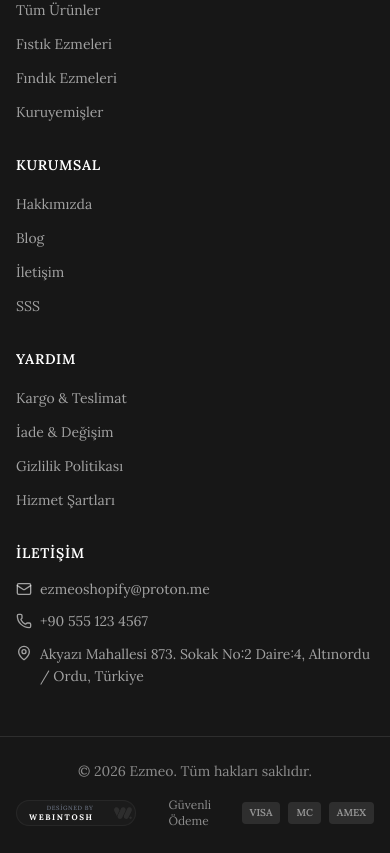
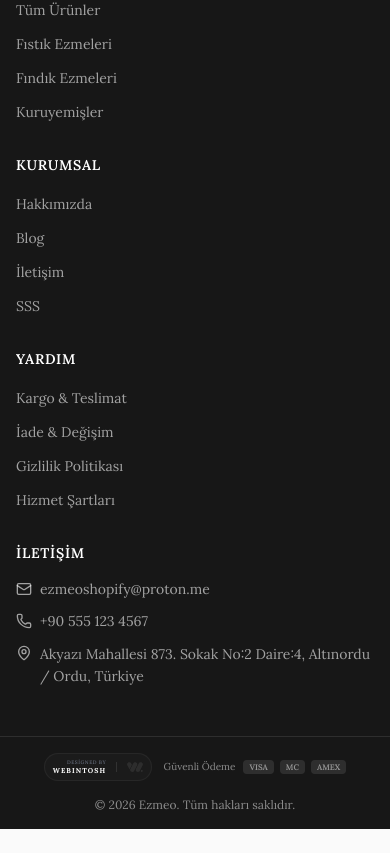
Before and after one commit to Webintoshi/ezmeo, a Next.js app: page / in a window 390 px wide. Shown: the part 2385-3238 px from the top of the page. After the commit the page ends 3214 px from the top, so only its background shows below. Built offline with nearby package versions, Linux system fonts and the light colour scheme; no server answers; the database is empty.

Commit message:
fix: footer mobil duzeltme

```diff
--- a/components/layout/Footer.tsx
+++ b/components/layout/Footer.tsx
@@ -221,35 +221,35 @@ export function Footer() {
 
       {/* Bottom Bar - Minimal */}
       <div className="border-t border-white/10">
-        <div className="container mx-auto px-4 py-6">
-          <div className="flex flex-col md:flex-row justify-between items-center gap-4 text-sm text-white/50">
-            <p>
+        <div className="container mx-auto px-4 py-4 md:py-6">
+          <div className="flex flex-col md:flex-row justify-between items-center gap-4 md:gap-6 text-xs md:text-sm text-white/50">
+            <p className="text-center md:text-left order-2 md:order-1">
               © {currentYear} {SITE_NAME}. Tüm hakları saklıdır.
             </p>
-            <div className="flex items-center gap-4">
+            <div className="flex flex-wrap justify-center items-center gap-3 md:gap-4 order-1 md:order-2">
               <a
                 href="https://webintoshi.com/"
                 target="_blank"
                 rel="noopener noreferrer"
-                className="group flex items-center gap-2 px-3 py-1 rounded-full border border-white/5 bg-white/[0.02] hover:bg-white/[0.05] hover:border-white/10 transition-all duration-300"
+                className="group flex items-center gap-2 px-2 md:px-3 py-1.5 rounded-full border border-white/5 bg-white/[0.02] hover:bg-white/[0.05] hover:border-white/10 transition-all duration-300"
               >
                 <div className="flex flex-col items-end">
-                  <span className="text-[6px] font-medium tracking-widest text-gray-500 uppercase leading-none mb-0.5">Designed by</span>
-                  <span className="text-[8px] font-bold tracking-[0.2em] text-white leading-none group-hover:text-gray-200 transition-colors">WEBINTOSH</span>
+                  <span className="text-[5px] md:text-[6px] font-medium tracking-widest text-gray-500 uppercase leading-none mb-0.5">Designed by</span>
+                  <span className="text-[7px] md:text-[8px] font-bold tracking-[0.15em] md:tracking-[0.2em] text-white leading-none group-hover:text-gray-200 transition-colors">WEBINTOSH</span>
                 </div>
-                <div className="h-3 w-[1px] bg-white/10 mx-0.5"></div>
+                <div className="h-2.5 md:h-3 w-[1px] bg-white/10 mx-0.5"></div>
                 <img
                   src="/webintosh%20logo.svg"
                   alt="Webintosh"
-                  className="h-3 w-auto opacity-80 group-hover:opacity-100 group-hover:scale-110 transition-all duration-300"
+                  className="h-2.5 md:h-3 w-auto opacity-80 group-hover:opacity-100 group-hover:scale-110 transition-all duration-300"
                 />
               </a>
-              <div className="flex items-center gap-2 ml-4">
-                <span className="text-xs">Güvenli Ödeme</span>
-                <div className="flex gap-2">
-                  <div className="px-2 py-1 bg-white/10 rounded text-[10px] font-semibold">VISA</div>
-                  <div className="px-2 py-1 bg-white/10 rounded text-[10px] font-semibold">MC</div>
-                  <div className="px-2 py-1 bg-white/10 rounded text-[10px] font-semibold">AMEX</div>
+              <div className="flex items-center gap-2">
+                <span className="text-[10px] md:text-xs">Güvenli Ödeme</span>
+                <div className="flex gap-1.5 md:gap-2">
+                  <div className="px-1.5 md:px-2 py-0.5 md:py-1 bg-white/10 rounded text-[8px] md:text-[10px] font-semibold">VISA</div>
+                  <div className="px-1.5 md:px-2 py-0.5 md:py-1 bg-white/10 rounded text-[8px] md:text-[10px] font-semibold">MC</div>
+                  <div className="px-1.5 md:px-2 py-0.5 md:py-1 bg-white/10 rounded text-[8px] md:text-[10px] font-semibold">AMEX</div>
                 </div>
               </div>
             </div>
```
